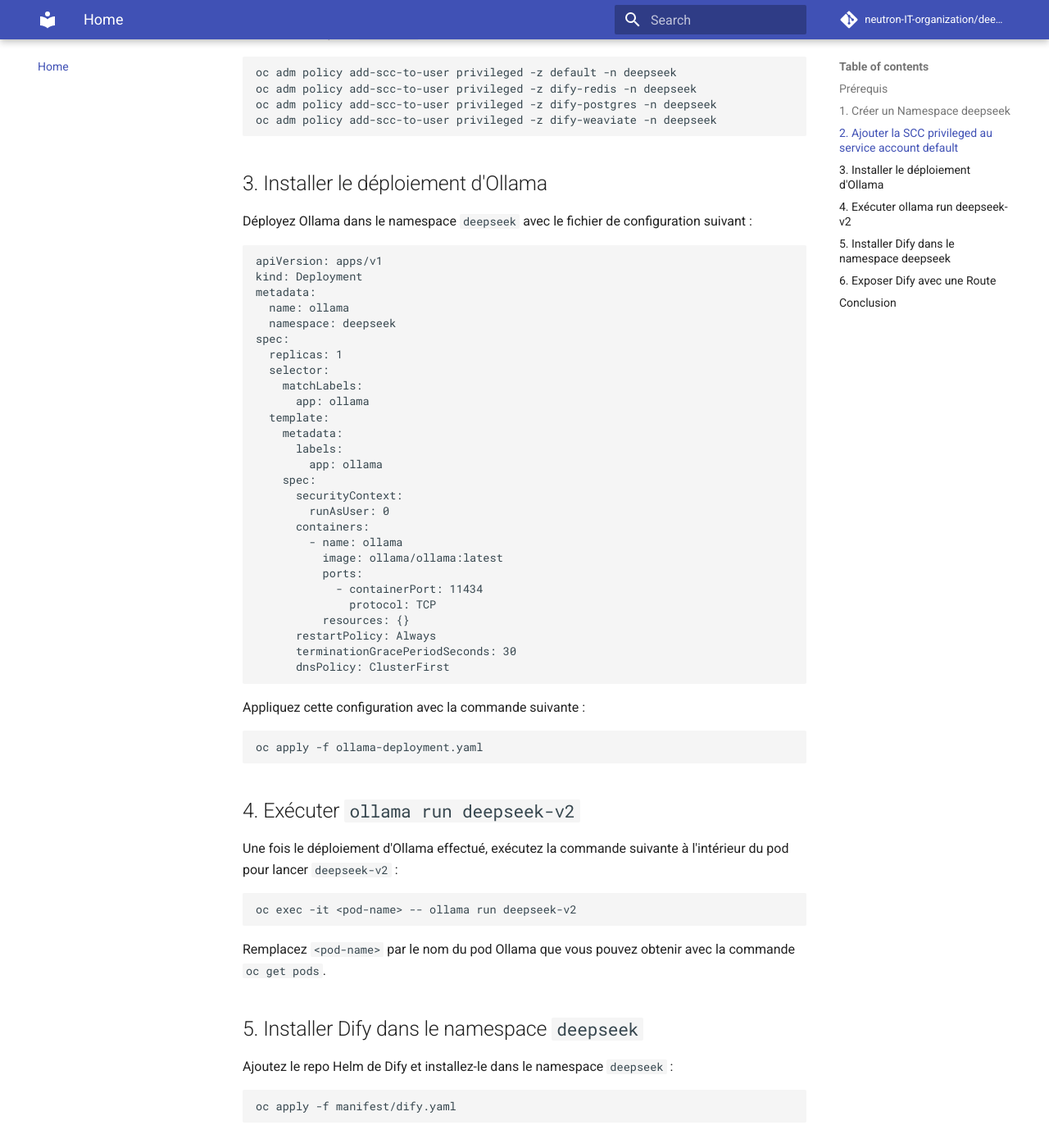
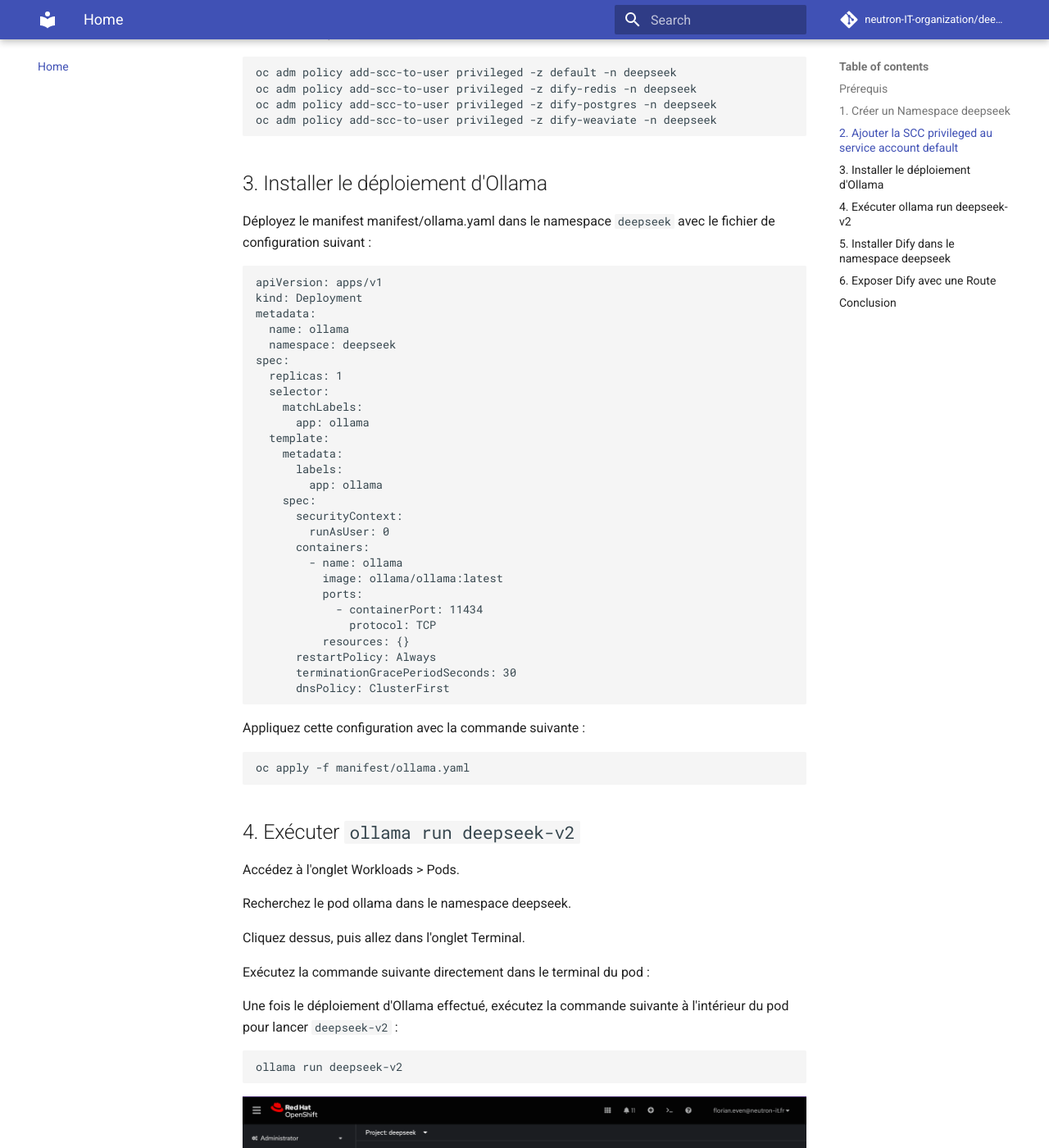
Before and after one commit to neutron-IT-organization/deepseek-openshift, an MkDocs documentation site: the page built from content/index.md, in a window 1280 px wide and 1400 px high, scrolled down 750 px. Shown: the whole window at 82% size. Built offline with MkDocs 1.6.1 and Material for MkDocs 9.7.7, drawn with Linux system fonts in a browser that asks for light colours; comment, search, counter and statistics services are not loaded; some of the changed text lies outside the part shown.

Commit message:
remove unused things

````diff
--- a/content/index.md
+++ b/content/index.md
@@ -38,7 +38,9 @@
 
 ## 3. Installer le déploiement d'Ollama
 
-Déployez Ollama dans le namespace `deepseek` avec le fichier de configuration suivant :
+
+
+Déployez le manifest manifest/ollama.yaml dans le namespace `deepseek` avec le fichier de configuration suivant :
 
 ```yaml
 apiVersion: apps/v1
@@ -73,12 +75,29 @@
 Appliquez cette configuration avec la commande suivante :
 
 ```bash
-oc apply -f ollama-deployment.yaml
+oc apply -f manifest/ollama.yaml
 ```
 
 ## 4. Exécuter `ollama run deepseek-v2`
 
+
+Accédez à l'onglet Workloads > Pods.
+
+Recherchez le pod ollama dans le namespace deepseek.
+
+Cliquez dessus, puis allez dans l'onglet Terminal.
+
+Exécutez la commande suivante directement dans le terminal du pod :
+
 Une fois le déploiement d'Ollama effectué, exécutez la commande suivante à l'intérieur du pod pour lancer `deepseek-v2` :
+
+```shell
+ollama run deepseek-v2
+```
+
+![Ollama exec](./images/ollama-exec.png)
+
+#### Alternative en ligne de commande
 
 ```bash
 oc exec -it <pod-name> -- ollama run deepseek-v2
````
Also changed, not shown: content/images/access-console.png (deleted), content/images/archi-edge.png (deleted), content/images/console.png (deleted), content/images/create-disk.png (deleted), content/images/create-instance.png (deleted), content/images/create_bucket.png (deleted), content/images/image.png (deleted), content/images/import-snapshot.png (deleted), content/images/keycloak-2.png (deleted), content/images/keycloak.png (deleted), content/images/login-workshop-opp.png (deleted), content/images/ollama-exec.png (added), content/images/topolvm.png (deleted), content/images/vpn-setup.png (deleted), 1 more files.
